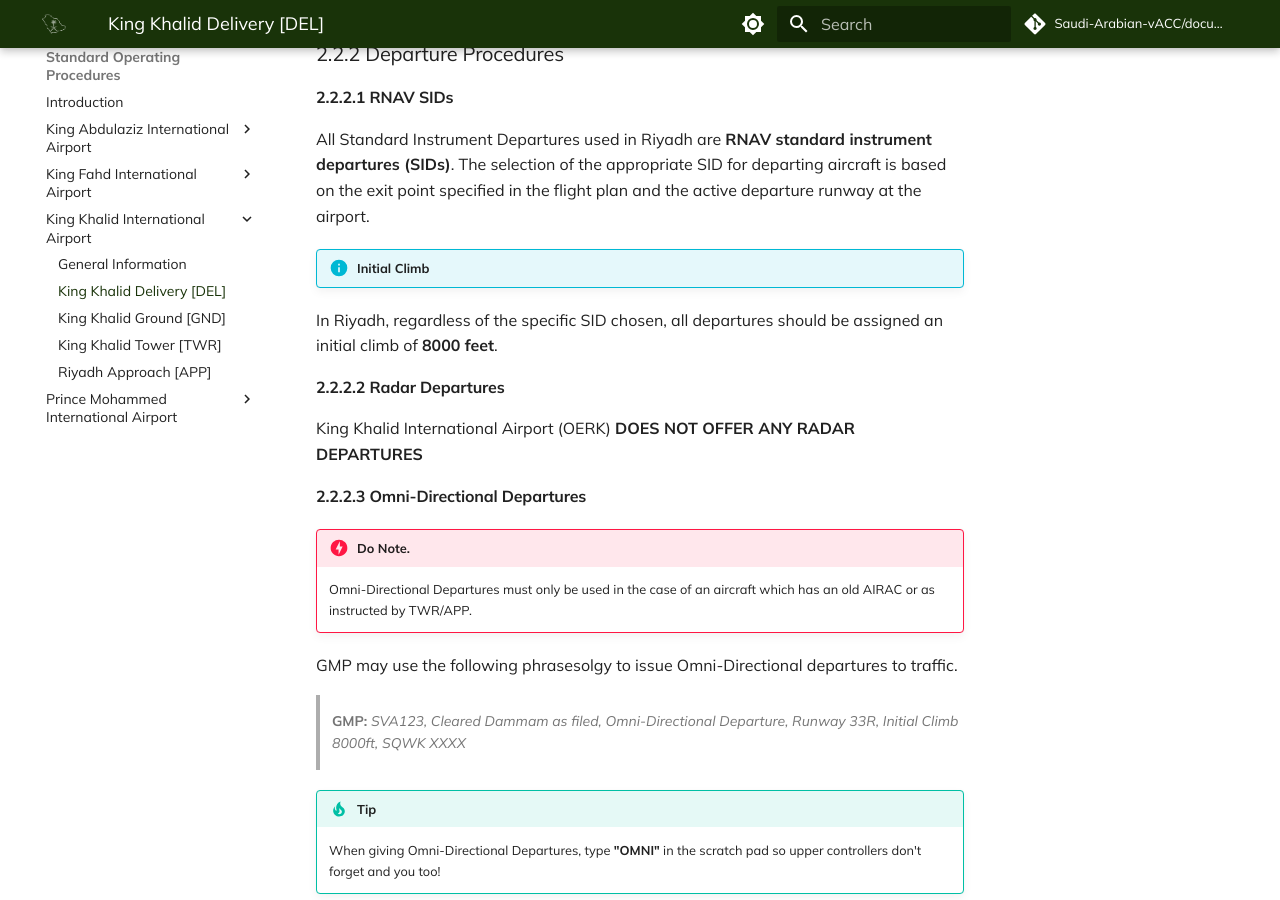
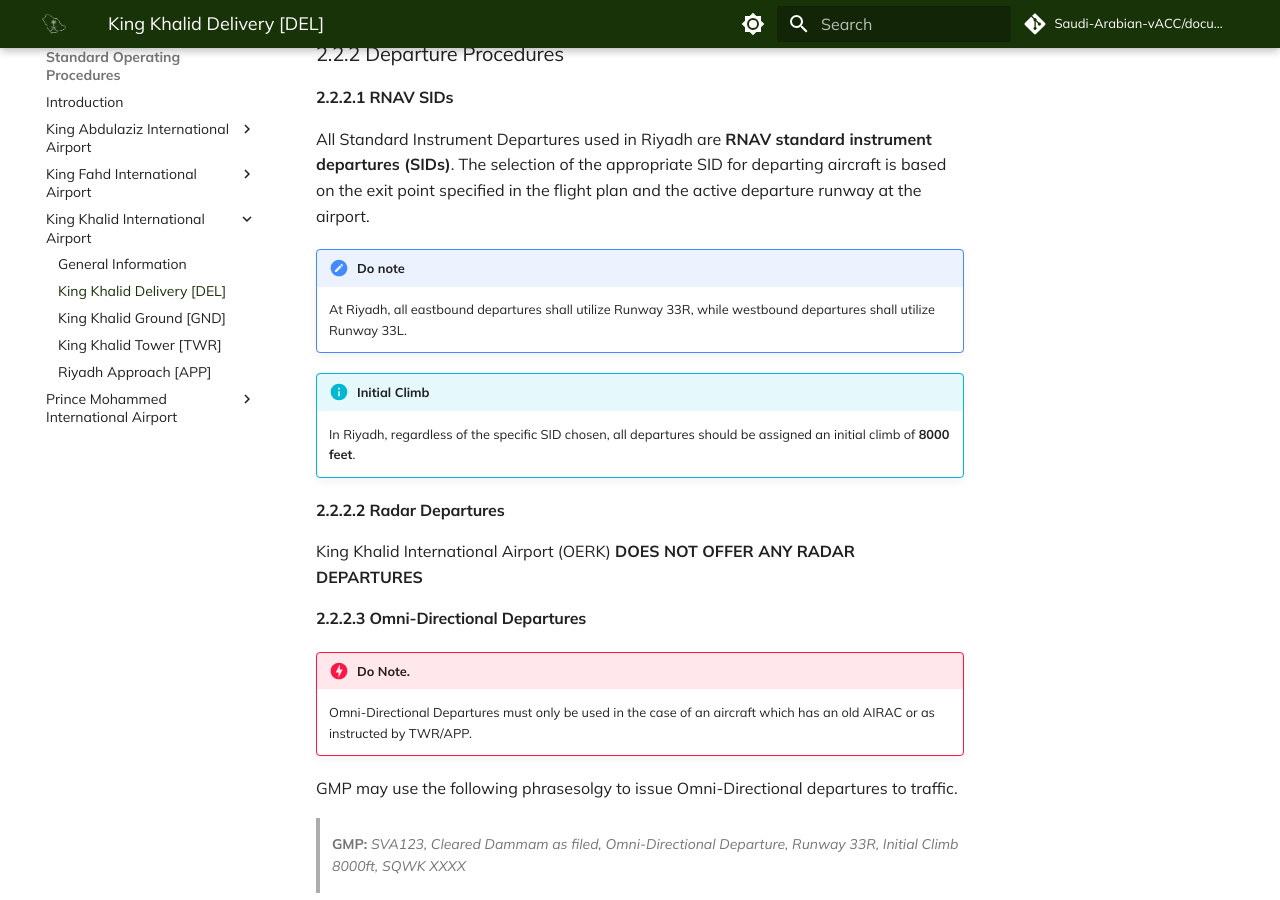
Before and after one commit to Saudi-Arabian-vACC/Documentation-Site, an MkDocs documentation site: the page built from docs/Standard Operating Procedures/King Khalid International Airport/02-delivery.md, in a window 1280 px wide and 900 px high, scrolled down 1985 px. Built offline with MkDocs 1.6.1 and Material for MkDocs 9.7.7, drawn with Linux system fonts in a browser that asks for light colours; comment, search, counter and statistics services are not loaded.

Commit message:
Update 02-delivery.md

```diff
--- a/docs/Standard Operating Procedures/King Khalid International Airport/02-delivery.md
+++ b/docs/Standard Operating Procedures/King Khalid International Airport/02-delivery.md
@@ -66,8 +66,11 @@
 
 All Standard Instrument Departures used in Riyadh are  **RNAV standard instrument departures (SIDs)**. The selection of the appropriate SID for departing aircraft is based on the exit point specified in the flight plan and the active departure runway at the airport.
 
+!!! caution "Do note"
+    At Riyadh, all eastbound departures shall utilize Runway 33R, while westbound departures shall utilize Runway 33L.
+
 !!! info "Initial Climb"
-  In Riyadh, regardless of the specific SID chosen, all departures should be assigned an initial climb of **8000 feet**.
+    In Riyadh, regardless of the specific SID chosen, all departures should be assigned an initial climb of **8000 feet**.
 
 #### 2.2.2.2 Radar Departures
 
```
